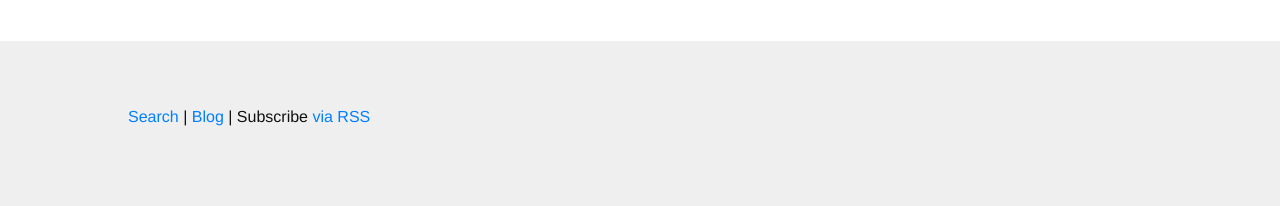
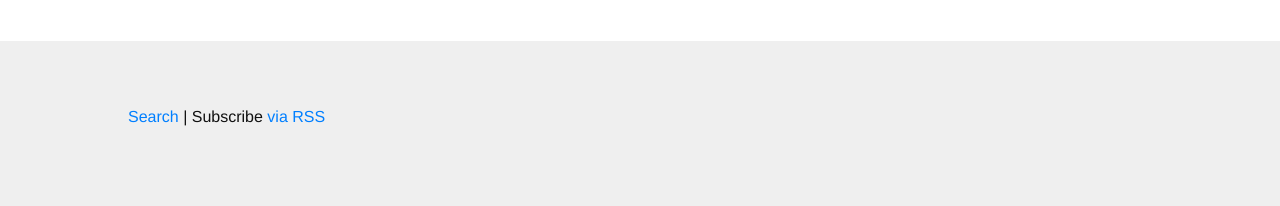
Before and after one commit to vsetlur/octocookbook, a Jekyll site: the page built from index.html, in a window 1280 px wide. Shown: the part 1756-1962 px from the top of the page. Built offline with Jekyll 4.4.1, drawn with Linux system fonts in a browser that asks for light colours; nearby versions of some CDN libraries; some web fonts are replaced.

Commit message:
update footer

```diff
--- a/_includes/footer.html
+++ b/_includes/footer.html
@@ -4,7 +4,7 @@
 
     <div class="clearfix">
       <div class="sm-col sm-col-6">
-        <p class="left-align mb2"><a href="{{ "/search" | prepend: site.baseurl}}">{{ site.translation[site.language].search }}</a>  | <a href="{{ "/blog" | prepend: site.baseurl}}">{{ site.translation[site.language].blog }}</a> | {{ site.translation[site.language].subscribe }} <a href="{{ "/feed.xml" | prepend: site.baseurl }}">via RSS</a></p>
+        <p class="left-align mb2"><a href="{{ "/search" | prepend: site.baseurl}}">{{ site.translation[site.language].search }}</a>   | {{ site.translation[site.language].subscribe }} <a href="{{ "/feed.xml" | prepend: site.baseurl }}">via RSS</a></p>
       </div>
     </div>
 
```
